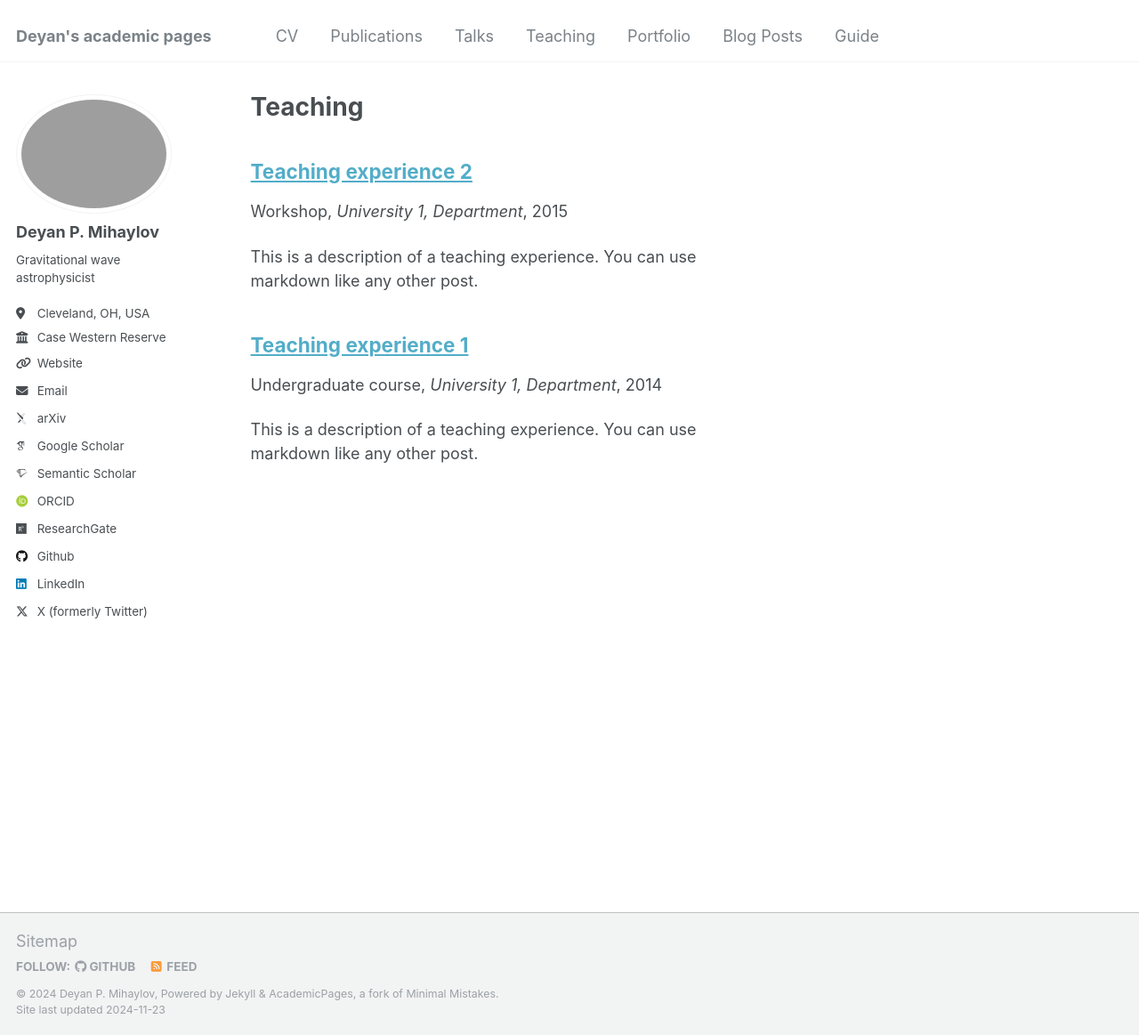
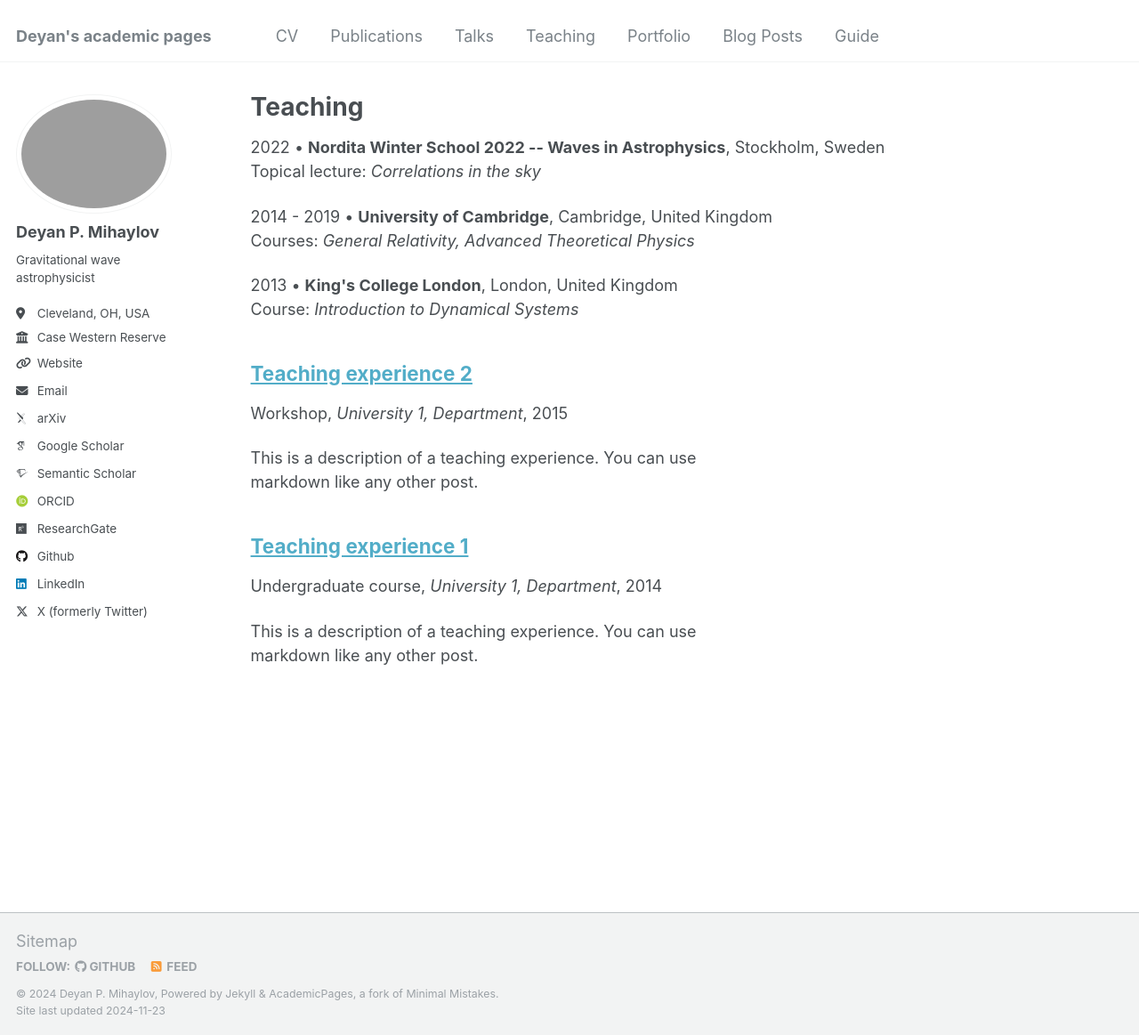
Before and after one commit to deyanmihaylov/deyanmihaylov.github.io, a Jekyll site: the page built from _pages/teaching.html, in a window 1280 px wide and 1163 px high. Shown: the whole window at 89% size. Built offline with Jekyll 4.4.1, drawn with Linux system fonts in a browser that asks for light colours; some web fonts are replaced.

Commit message:
Update teaching page

```diff
--- a/_pages/teaching.html
+++ b/_pages/teaching.html
@@ -5,6 +5,15 @@ permalink: /teaching/
 author_profile: true
 ---
 
+<p>2022 &bull; <b>Nordita Winter School 2022 -- Waves in Astrophysics</b>, Stockholm, Sweden<br/>
+Topical lecture: <i>Correlations in the sky</i></p>
+
+<p>2014 - 2019 &bull; <b>University of Cambridge</b>, Cambridge, United Kingdom<br/>
+Courses: <i>General Relativity, Advanced Theoretical Physics</i></p>
+
+<p>2013 &bull; <b>King's College London</b>, London, United Kingdom<br/>
+Course: <i>Introduction to Dynamical Systems</i></p>
+
 {% include base_path %}
 
 {% for post in site.teaching reversed %}
```
